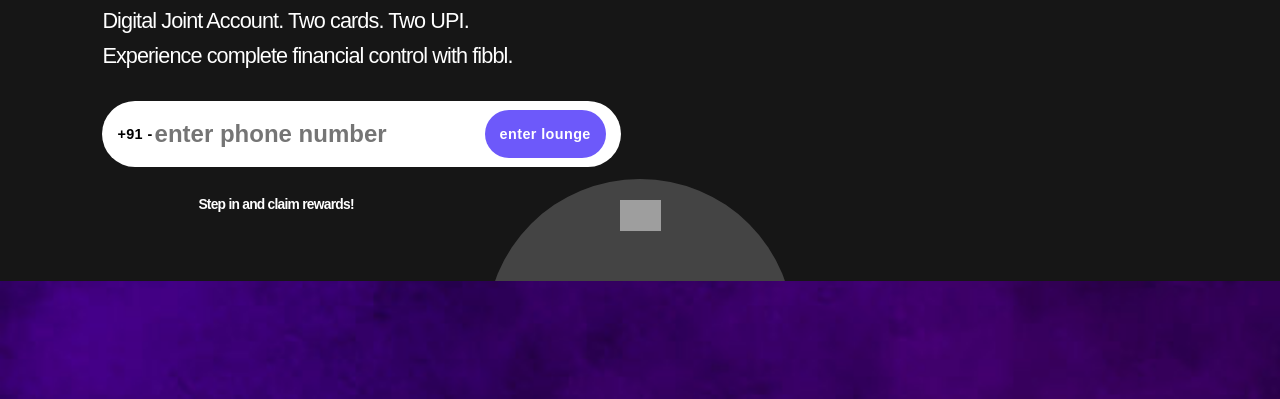
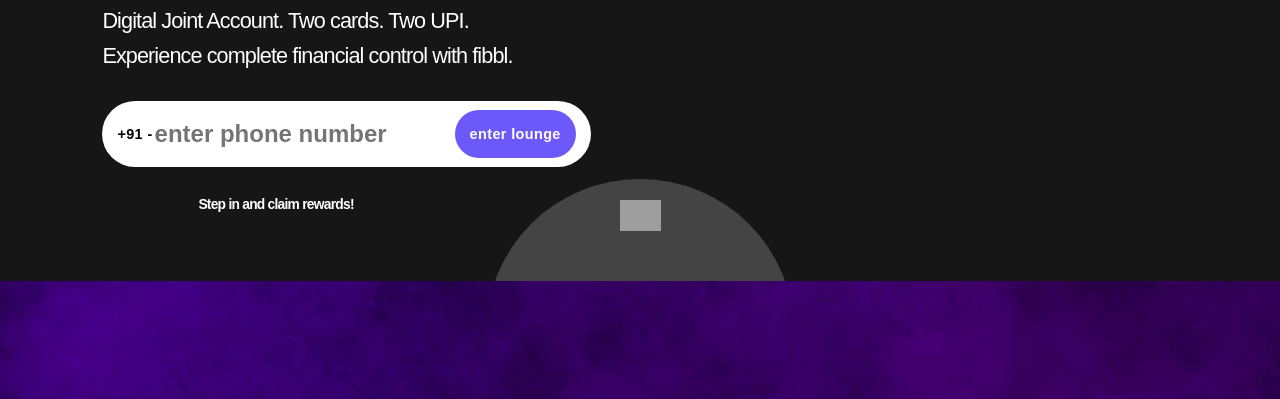
Before and after one commit to fibbl/trial, a plain HTML site: page index.html in a window 1280 px wide. Shown: the part 401-800 px from the top of the page. Drawn offline with nearby package versions, Linux system fonts and the light colour scheme; no server answers; grey boxes are pictures that could not be loaded; a script that the page names is missing; a web font is replaced by a local one.

Commit message:
Update index.html

```diff
--- a/index.html
+++ b/index.html
@@ -125,7 +125,7 @@
                         font-weight: bold;
                         cursor: pointer;" >
                         <label style="font-size: 0.6em; margin-bottom: 0px;">+91  -</label>
-                        <input placeholder="enter phone number" style="outline: none; " type="number" pattern="[0-9]{10}"><a data-tf-popup="boDls764" style="font-size: 0.6em; cursor: pointer;"  data-tf-iframe-props="title=Join the Club" data-tf-medium="snippet" id="w-node-_5f872981-e929-2ae5-24c2-74747b74ecc2-a62428f5" href="https://fibbl.github.io/trial/#" class="button-get-assets w-button" data-tf-loaded="true">enter lounge</a>
+                        <input placeholder="enter phone number" style="outline: none; " type="text" pattern="[0-9]{10}" maxlength="10" size="18"><a data-tf-popup="boDls764" style="font-size: 0.6em; cursor: pointer;"  data-tf-iframe-props="title=Join the Club" data-tf-medium="snippet" id="w-node-_5f872981-e929-2ae5-24c2-74747b74ecc2-a62428f5" href="https://fibbl.github.io/trial/#" class="button-get-assets w-button" data-tf-loaded="true">enter lounge</a>
                         </div>
 
                         </div>
```
